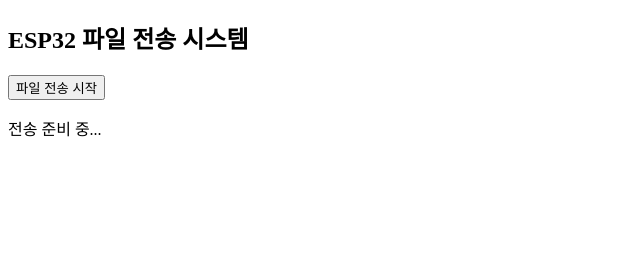
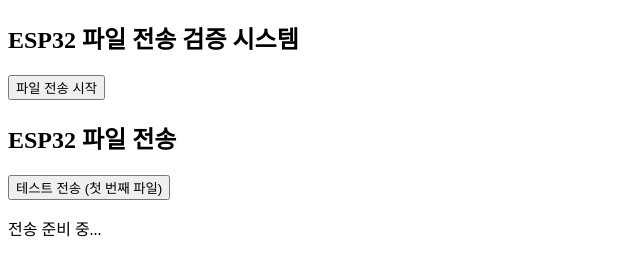
Before and after one commit to truedo/sd_update, a plain HTML site: page index.html in a window 1280 px wide. Shown: the whole page, without its empty margins (0-640 px from the left). Drawn offline with Linux system fonts and the light colour scheme.

Commit message:
전송테스트1

```diff
--- a/index.html
+++ b/index.html
@@ -25,8 +25,11 @@
 </head>
 <body>
 
-    <h2>ESP32 파일 전송 시스템</h2>
+    <h2>ESP32 파일 전송 검증 시스템</h2>
     <button onclick="startTransfer()">파일 전송 시작</button>
+
+    <h2>ESP32 파일 전송</h2>
+    <button onclick="testSingleFileTransfer()">테스트 전송 (첫 번째 파일)</button>
 
     <div id="progressBarContainer">
         <div id="progressBar">0%</div>
--- a/script.js
+++ b/script.js
@@ -38,6 +38,35 @@ async function loadFileList() {
         console.error("❌ 파일 목록 로드 실패:", error);
         return [];
     }
+}
+
+async function testSingleFileTransfer() {
+    await connectSerial(); // ESP32 연결
+
+    const fileList = await loadFileList();
+    if (fileList.length === 0) {
+        console.log("❌ 전송할 파일이 없습니다.");
+        return;
+    }
+
+
+    const fileUrl = fileList[0]; // 첫 번째 파일 가져오기
+    const filePath = fileUrl.replace(BASE_URL, ""); // 상대 경로 추출
+
+    console.log(`🚀 테스트 전송 시작: ${filePath}`);
+    console.log(`🚀 url: ${fileUrl}`);
+    console.log(`🚀 file: ${filePath}`);
+
+    await writer.write(new Uint8Array([0xee]));   // 전송 시작 신호
+    console.log("✔️ 전송 성공 [0xee] 전송 시작 바이트");
+    await new Promise(resolve => setTimeout(resolve, 100));
+
+    await writer.write(new Uint8Array(1));
+    console.log(`✔️ 전송 성공: 1 개의 파일`); // 파일 갯수
+    await new Promise(resolve => setTimeout(resolve, 100));
+
+    await sendFileToESP32(fileUrl, filePath, 0, 1); // 첫 번째 파일만 전송
+    console.log(`🎉 테스트 전송 완료: ${filePath}`);
 }
 
 async function sendFileToESP32(fileUrl, relativePath, index, totalFiles)
@@ -179,6 +208,7 @@ async function validateFilesOnESP32() {
     }
 }
 
+
 async function startTransfer() {
     console.log("✅ ver 7");
     await connectSerial();
```
